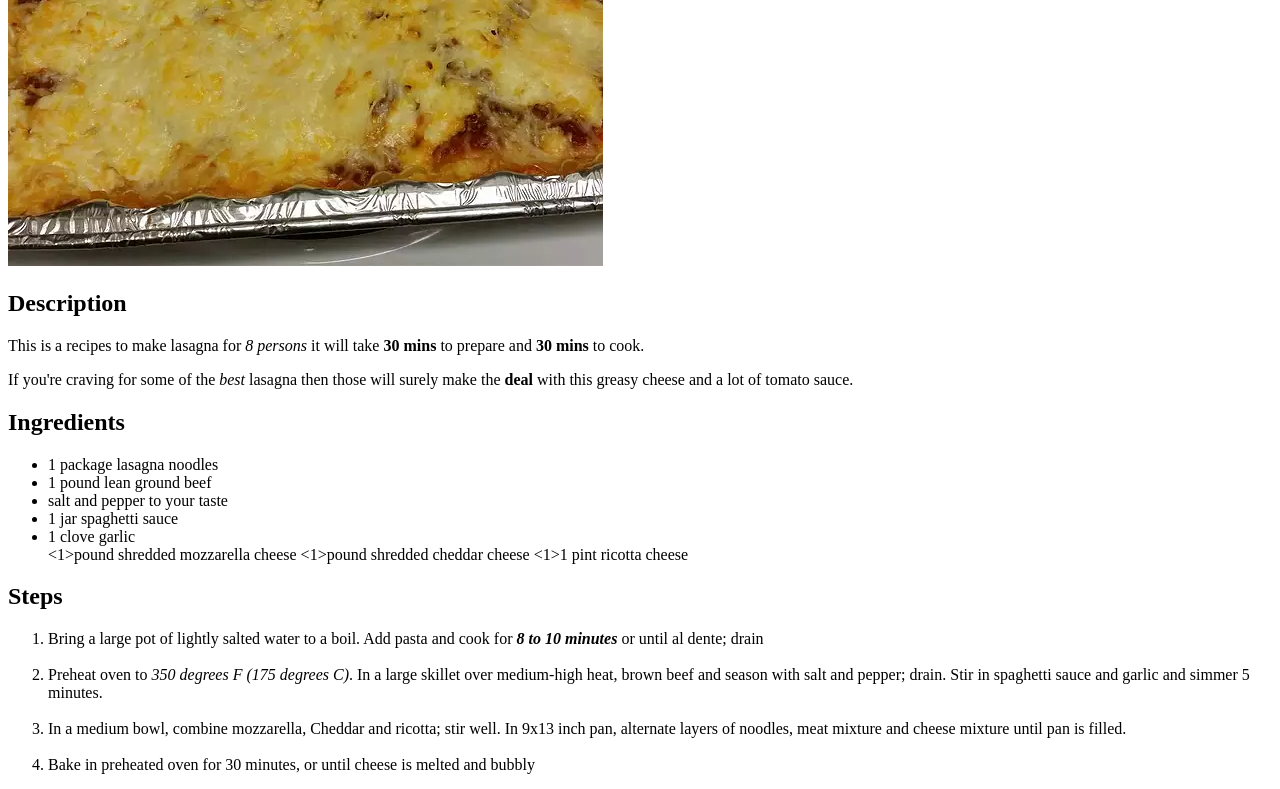
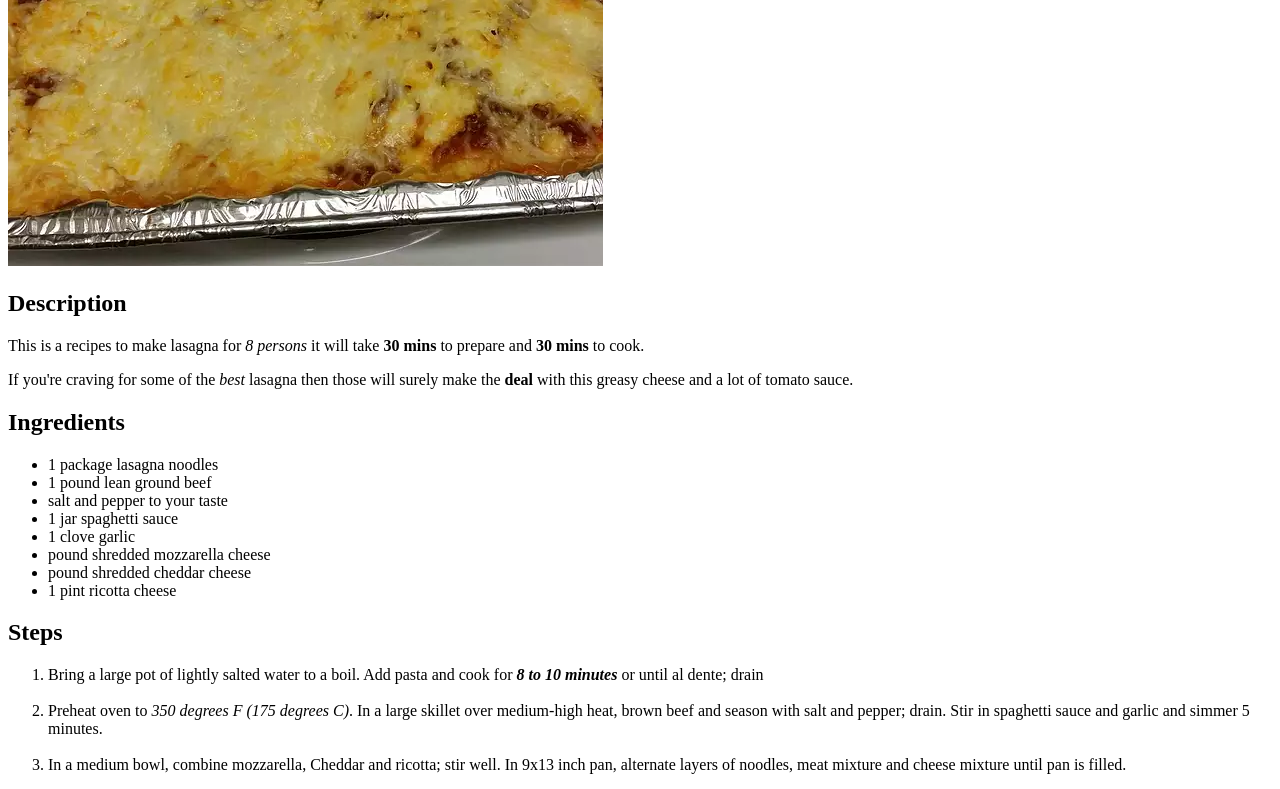
Before and after one commit to Sikiroux/odin-recipes, a plain HTML site: page recipes/lasagna.html in a window 1280 px wide. Shown: the part 409-1198 px from the top of the page. Drawn offline with Linux system fonts and the light colour scheme.

Commit message:
Fix Ingredients section having a wrong typo

```diff
--- a/recipes/lasagna.html
+++ b/recipes/lasagna.html
@@ -28,9 +28,9 @@
             <li>salt and pepper to your taste</li>
             <li>1 jar spaghetti sauce</li>
             <li>1 clove garlic</li>
-            <1>pound shredded mozzarella cheese</1>
-            <1>pound shredded cheddar cheese</1>
-            <1>1 pint ricotta cheese</1>
+            <li>pound shredded mozzarella cheese</li>
+            <li>pound shredded cheddar cheese</li>
+            <li>1 pint ricotta cheese</li>
         </ul>
 
         <h2>Steps</h2>
```
